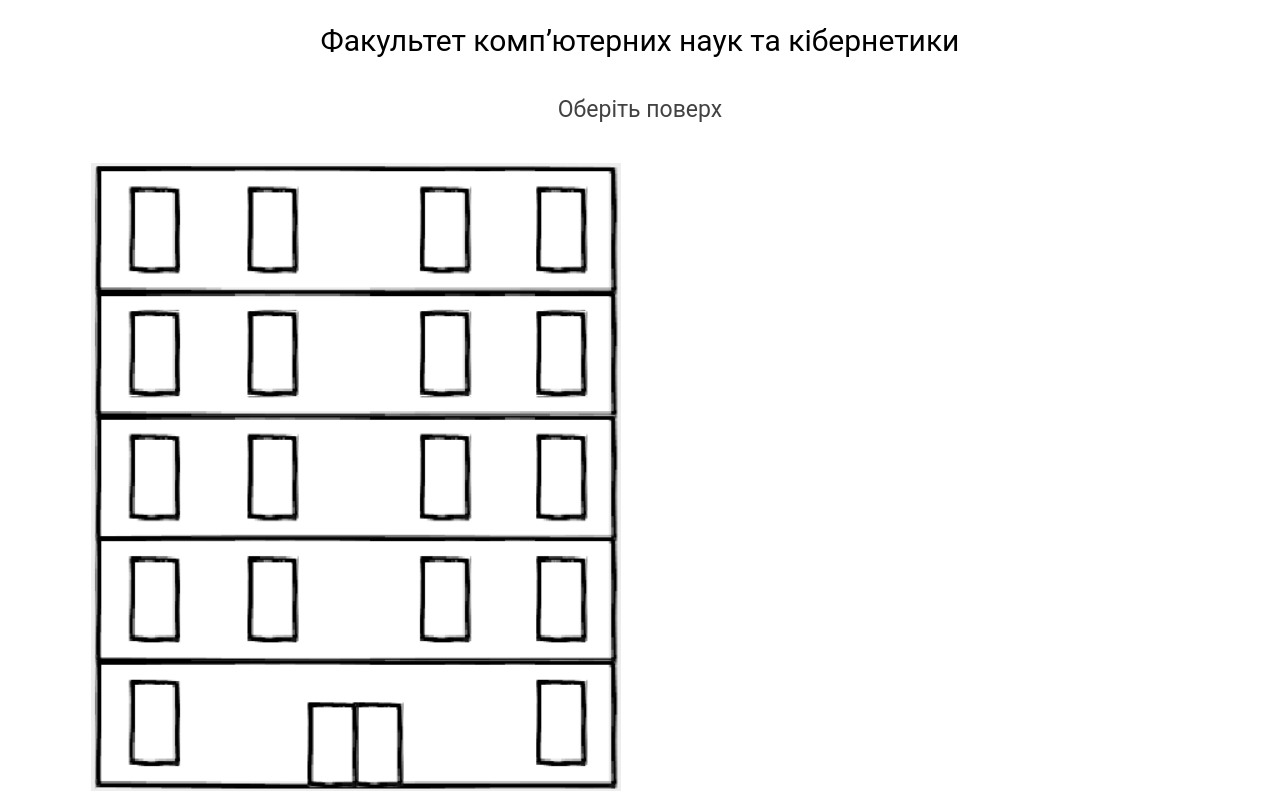
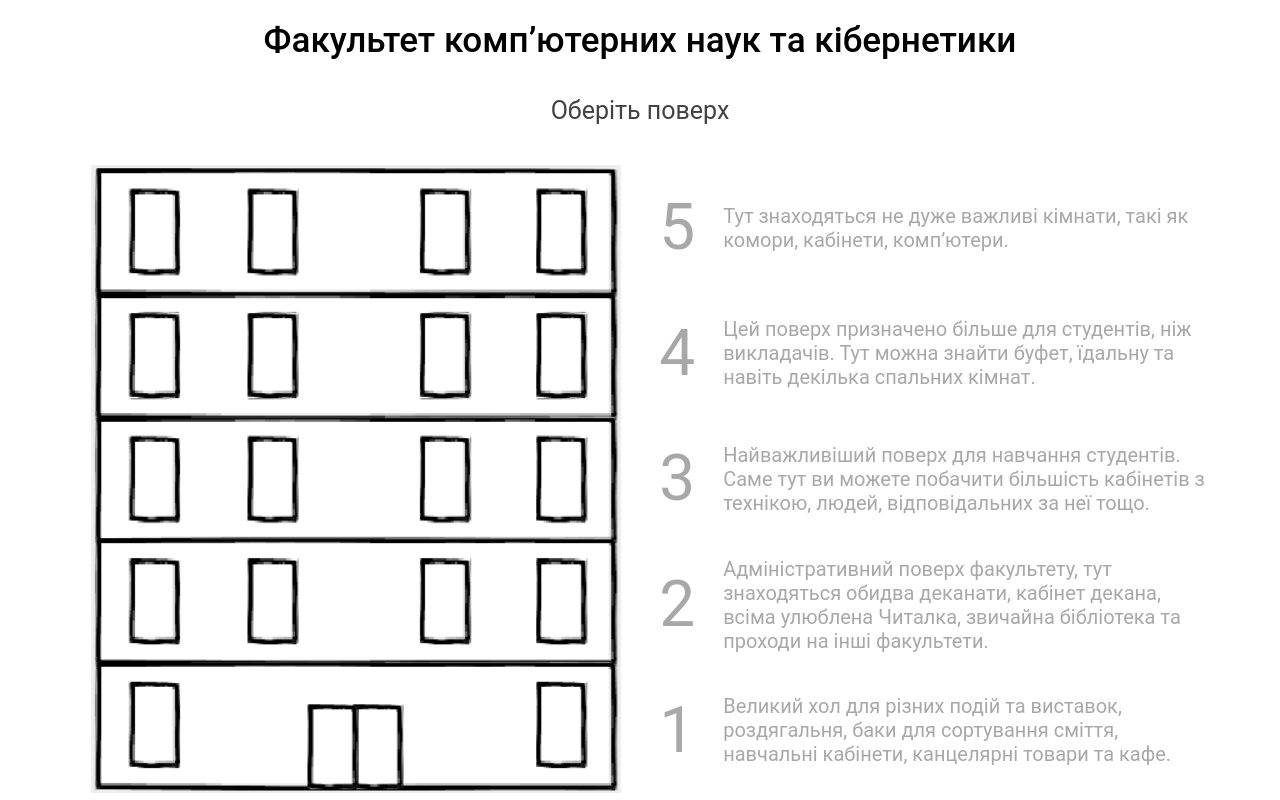
Before and after one commit to actpohabtNS/interactive-map, a React (Create React App) app: page / in a window 1280 px wide. Built offline with nearby package versions, Linux system fonts and the light colour scheme.

Commit message:
[ DONE ] floors description

```diff
--- a/src/App.css
+++ b/src/App.css
@@ -12,7 +12,7 @@
 .sf-text {
   display: inline-block;
   margin: 2vh 0 5vh;
-  font-size: 23px;
+  font-size: 25px;
   color: #424242;
 }
 
@@ -26,7 +26,8 @@
   align-items: center;
   justify-content: center;
 
-  font-size: 30px;
+  font-size: 35px;
+  font-weight: 500;
 }
 
 .h-back-text {
@@ -44,7 +45,7 @@
 .sf-block {
   width: 100%;
   display: grid;
-  grid-template-columns: repeat(2, 1fr);
+  grid-template-columns: 1fr 1fr;
   column-gap: 3vw;
 }
 
@@ -52,3 +53,33 @@
   display: flex;
   justify-content: flex-end;
 }
+
+.sf-floors-list {
+  display: flex;
+  flex-direction: column;
+  align-items: flex-start;
+}
+
+.fi-block {
+  flex: 1;
+  display: flex;
+  align-items: center;
+
+  color: #a8a8a8;
+}
+
+.fi-block:hover {
+  cursor: pointer;
+  color: black;
+}
+
+.fi-num {
+  display: block;
+  min-width: 5vw;
+  font-size: 5vw;
+}
+
+.fi-text {
+  display: inline-block;
+  font-size: 20px;
+}
--- a/src/screens/BuildingScreen.js
+++ b/src/screens/BuildingScreen.js
@@ -1,6 +1,7 @@
 import React from 'react'
 import Header from '../components/Header'
 import Map from '../components/Map'
+import FloorItem from '../components/FloorItem'
 
 const BuildingScreen = () => {
   return (
@@ -14,7 +15,30 @@ const BuildingScreen = () => {
       <div className="sf-block">
         <Map className="sf-map"/>
         <div className="sf-floors-list">
+          <FloorItem
+            floorNum={5}
+            floorText="Тут знаходяться не дуже важливі кімнати, такі як комори, кабінети, комп’ютери."
+          />
 
+          <FloorItem
+            floorNum={4}
+            floorText="Цей поверх призначено більше для студентів, ніж викладачів. Тут можна знайти буфет, їдальну та навіть декілька спальних кімнат."
+          />
+
+          <FloorItem
+            floorNum={3}
+            floorText="Найважливіший поверх для навчання студентів. Саме тут ви можете побачити більшість кабінетів з технікою, людей, відповідальних за неї тощо."
+          />
+
+          <FloorItem
+            floorNum={2}
+            floorText="Адміністративний поверх факультету, тут знаходяться обидва деканати, кабінет декана, всіма улюблена Читалка, звичайна бібліотека та проходи на інші факультети."
+          />
+
+          <FloorItem
+            floorNum={1}
+            floorText="Великий хол для різних подій та виставок, роздягальня, баки для сортування сміття, навчальні кабінети, канцелярні товари та кафе."
+          />
         </div>
       </div>
     </div>
```
